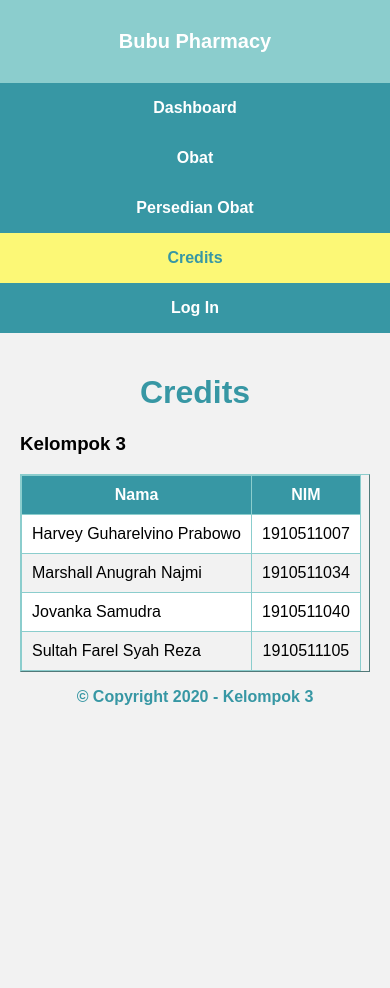
After one commit to samudrajovanka/Bubu-Pharmacy, a Django app: page /credits/ in a window 390 px wide. The commit adds this page. Run offline with Django 3.2, Linux system fonts and the light colour scheme.

Commit message:
make responsive

```diff
--- a/apotek_web/settings.py
+++ b/apotek_web/settings.py
@@ -23,7 +23,7 @@ BASE_DIR = os.path.dirname(os.path.dirname(os.path.abspath(__file__)))
 SECRET_KEY = '7$+=lflek!e2t--%&agk7!k$g#x$_qkcimjvt16sb90sy42g'
 
 # SECURITY WARNING: don't run with debug turned on in production!
-DEBUG = False
+DEBUG = True
 
 ALLOWED_HOSTS = ['localhost', '127.0.0.1']
 
--- a/apotek_web/urls.py
+++ b/apotek_web/urls.py
@@ -9,6 +9,7 @@ urlpatterns = [
     # url(r'^admin/', admin.site.urls),
     url(r'^$', views.index, name='index'),
     url(r'^filter/(?P<column>[\w-]+)/(?P<value>[\w-]+)$', views.filterData, name='filter'),
+    url(r"^credits/$", views.credits, name="credits"),
     url(r'^login/$', views.login, name='login'),
     url(r'^logout/$', views.logout, name='logout'),
     url(r'^obat/', include('obat.urls', namespace='obat')),
--- a/apotek_web/views.py
+++ b/apotek_web/views.py
@@ -105,5 +105,13 @@ def logout(request):
 
     return render(request, 'logout.html', context)
 
+def credits(request):
+    context = {
+        'title': 'Credits',
+        'creditsActive': 'active'
+    }
+
+    return render(request, 'credits.html', context)
+
 def pageNotFound(request):
     return render(request, '404.html')
--- a/obat/templates/obat/index.html
+++ b/obat/templates/obat/index.html
@@ -24,7 +24,7 @@
 
         <input type="text" class="input" id="filter-query" name="value-filter" placeholder="Value Filter" required>
 
-        <button type="submit" class="btn btn-primary">Filter</button>
+        <button type="submit" class="btn btn-primary" id="btn-filter">Filter</button>
 
     </form>
 
--- a/persediaan_obat/templates/persediaan/index.html
+++ b/persediaan_obat/templates/persediaan/index.html
@@ -12,7 +12,7 @@
 
         <input type="text" class="input" id="filter-query" name="value-filter" placeholder="Value Filter" required>
 
-        <button type="submit" class="btn btn-primary">Filter</button>
+        <button type="submit" class="btn btn-primary" id="btn-filter">Filter</button>
 
     </form>
 
@@ -22,7 +22,7 @@
         <h3 class="danger">Tidak ada data</h3>
     {% else %}
 
-        <table border="1" cellpadding="10" rules="all">
+        <table border="1" cellpadding="10" rules="all" id="table-stock">
             <thead>
                 <tr>
                     <th>Kode Obat</th>
--- a/static/css/general.css
+++ b/static/css/general.css
@@ -140,3 +140,16 @@ input[readonly] {
 .block {
   width: 100%;
 }
+
+.content-center-window {
+  position: absolute;
+  top: 50%;
+  left: 50%;
+  transform: translate(-50%, -50%);
+}
+
+.container-bottom-nav {
+  position: absolute;
+  width: 100%;
+  bottom: 0;
+}
--- a/static/css/style.css
+++ b/static/css/style.css
@@ -42,11 +42,14 @@
   color: var(--dark-blue);
 }
 
-.bottom-nav {
-  width: 100%;
-  position: absolute;
-  bottom: 0;
+.sidebar .item-nav#login,
+.sidebar .item-nav#logout {
   background-color: var(--light-blue);
+}
+
+.sidebar .item-nav#login.active,
+.sidebar .item-nav#logout.active {
+  background-color: var(--yellow);
 }
 /* end side bar */
 
@@ -122,6 +125,17 @@ main.content {
 /* end transaksi */
 /* end main */
 
+@media screen and (max-height: 450px) {
+  .container-bottom-nav {
+    position: relative;
+  }
+
+  .container-bottom-nav .item-nav#login,
+  .container-bottom-nav .item-nav#logout {
+    background-color: transparent;
+  }
+}
+
 @media screen and (max-width: 700px) {
   .sidebar {
     width: 100%;
@@ -129,14 +143,14 @@ main.content {
     position: relative;
   }
 
-  .sidebar a {
+  .sidebar .item-nav {
     float: left;
   }
 
-  .bottom-nav {
+  .container-bottom-nav {
     right: 0;
     width: 100px;
-    background-color: transparent;
+    background-color: none;
   }
 
   main.content {
@@ -153,9 +167,62 @@ main.content {
 
 }
 
-@media screen and (max-width: 400px) {
-  .sidebar a {
+@media screen and (max-width: 600px) {
+  .sidebar .item-nav {
     text-align: center;
     float: none;
   }
+
+  .container-bottom-nav {
+    width: 100%;
+    display: block;
+    position: relative;
+    text-align: center;
+  }
+
+  .container-bottom-nav .item-nav#login,
+  .container-bottom-nav .item-nav#logout {
+    background-color: transparent;
+  }
+
+  .content .form-input {
+    width: 100%;
+    grid-template-columns: auto auto;
+    row-gap: 10px;
+    margin-bottom: 30px;
+    column-gap: 10px;
+    display: grid;
+  }
+
+  .btn.btn-primary#btn-filter {
+    grid-column-start: 1;
+    grid-column-end: 3;
+  }
+
+  .content table {
+    display: block;
+    overflow-x: auto;
+    white-space: nowrap;
+  }
+
+  .content table#table-stock {
+    display: table;
+  }
+
+  .login-form {
+    width: 100%;
+  }
+
+  #btn-login {
+    width: 100%;
+  }
+
+  .grid-container.grid-2#container_transaksi {
+    grid-template-columns: 100%;
+    row-gap: 30px;
+  }
+
+  .grid-container.grid-2#container-log-transaksi {
+    grid-template-columns: 100%;
+  }
 }
--- a/templates/404.html
+++ b/templates/404.html
@@ -9,10 +9,10 @@
     <title>Bubu Pharmacy | Page Not Found</title>
 </head>
 <body>
-    <center>
+    <div class="content-center-window">
         <h1 class="primary">404: Page Not Found</h1>
         <h3>Halaman yang kamu cari gaada nih....</h3>
         <p>Balik ke <a href="{% url 'index' %}" class="primary"><u>Dashboard</u></a> aja yukk</p>
-    <center>
+    </div>
 </body>
 </html>
--- a/templates/base.html
+++ b/templates/base.html
@@ -32,7 +32,7 @@
 
                 <input type="text" class="input" id="filter-query" name="value-filter" placeholder="Value Filter" required>
 
-                <button type="submit" class="btn btn-primary">Filter</button>
+                <button type="submit" class="btn btn-primary" id="btn-filter">Filter</button>
 
             </form>
 
--- /dev/null
+++ b/templates/credits.html
@@ -0,0 +1,35 @@
+{% extends 'base.html' %}
+
+{% block contents %}
+    <h3>Kelompok 3</h3>
+
+    <table border="1" cellpadding="10" rules="all">
+        <thead>
+            <th>Nama</th>
+            <th>NIM</th>
+        </thead>
+
+        <tbody>
+            <tr>
+                <td>Harvey Guharelvino Prabowo</td>
+                <td><center>1910511007</center></td>
+            </tr>
+            <tr>
+                <td>Marshall Anugrah Najmi</td>
+                <td><center>1910511034</center></td>
+            </tr>
+            <tr>
+                <td>Jovanka Samudra</td>
+                <td><center>1910511040</center></td>
+            </tr>
+            <tr>
+                <td>Sultah Farel Syah Reza</td>
+                <td><center>1910511105</center></td>
+            </tr>
+        </tbody>
+    </table>
+
+    <center>
+        <p class="primary"><strong>&copy; Copyright 2020 - Kelompok 3</strong></p>
+    </center>
+{% endblock contents %}
--- a/templates/login.html
+++ b/templates/login.html
@@ -19,7 +19,7 @@
             <p class="danger">Username atau password salah</p>
         {% endif %}
 
-        <button type="submit" class="btn btn-primary mt-10">Log In</button>
+        <button type="submit" class="btn btn-primary mt-10" id="btn-login">Log In</button>
     </form>
 
 {% endblock contents %}
--- a/templates/snippets/sidebar.html
+++ b/templates/snippets/sidebar.html
@@ -7,11 +7,18 @@
         <a class="item-nav {{persediaanActive}}" href="{% url 'persediaan:index' %}">Persedian Obat</a>
 
         {% if not admin %}
-            <a class="item-nav bottom-nav {{loginActive}}" href="{% url 'login' %}">Log In</a>
+            <div class="container-bottom-nav">
+                <a class="item-nav {{creditsActive}}" href="{% url 'credits' %}">Credits</a>
+                <a class="item-nav {{loginActive}}" id="login" href="{% url 'login' %}">Log In</a>
+            </div>
         {% else %}
             <a class="item-nav {{transaksiActive}}" href="{% url 'transaksi:index' %}">Transaksi</a>
             <a class="item-nav {{logTransaksiActive}}" href="{% url 'transaksi:log' %}">Log Transaksi</a>
-            <a class="item-nav bottom-nav {{logoutActive}}" href="{% url 'logout' %}">Log Out</a>
+
+            <div class="container-bottom-nav">
+                <a class="item-nav {{creaditsActive}}" href="{% url 'credits' %}">Credits</a>
+                <a class="item-nav {{logoutActive}}" id="logout" href="{% url 'logout' %}">Log Out</a>
+            </div>
         {% endif %}
     </nav>
 </header>
--- a/transaksi/templates/transaksi/log_transaksi.html
+++ b/transaksi/templates/transaksi/log_transaksi.html
@@ -29,7 +29,7 @@
         {% else %}
 
             <a href="{% url 'transaksi:detail'%}" class="btn btn-primary">Lihat Detail</a>
-            <div class="grid-container {{grid2}}">
+            <div class="grid-container {{grid2}}" id="container-log-transaksi">
                 {% if lengthJanuari != 0 %}
                     <div>
                         <h3 class="primary">Januari</h3>
```
Also changed, not shown: db.sqlite3.
